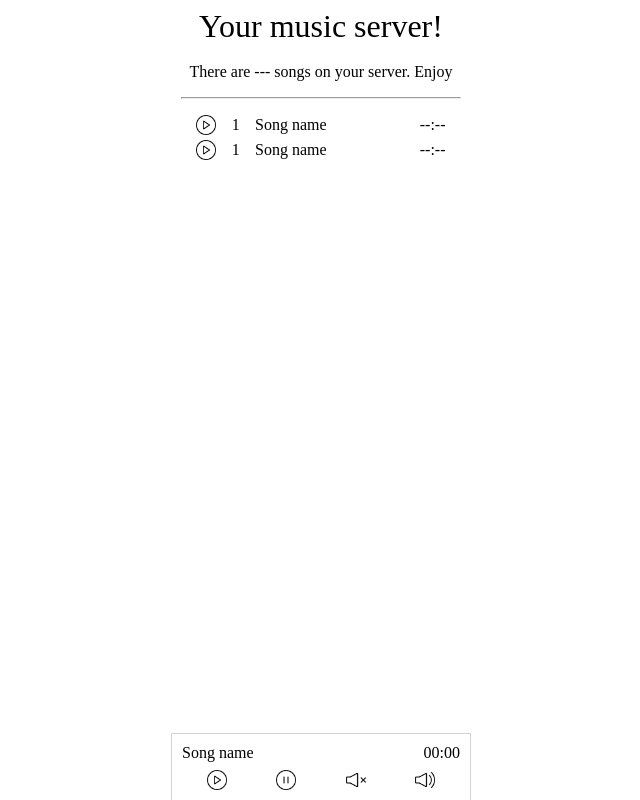
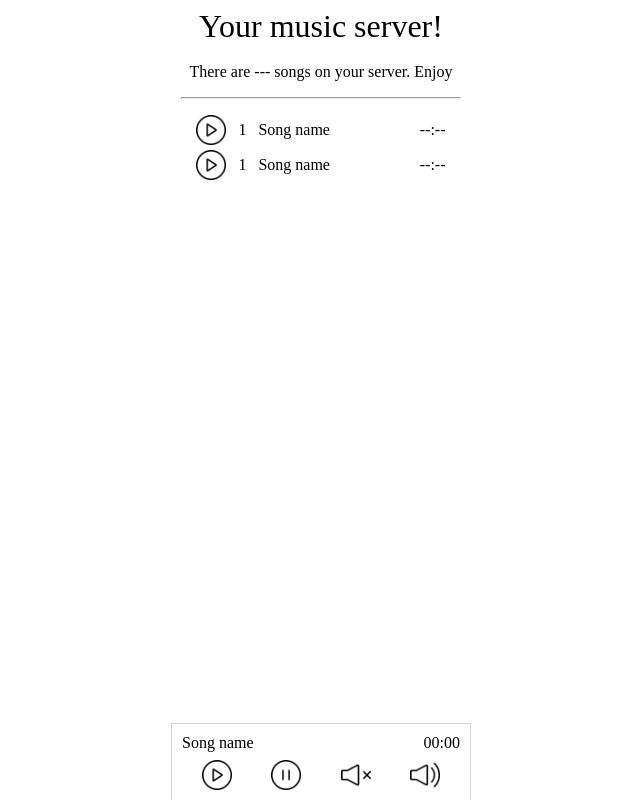
Before and after one commit to roman4i/music-server, a React (Create React App) app: page / in a window 1280 px wide. Shown: the whole page, without its empty margins (319-959 px from the left). Built offline with nearby package versions, Linux system fonts and the light colour scheme.

Commit message:
Changed icons style for mobile and big screen

```diff
--- a/src/components/buttons/PauseButton/PauseButton.jsx
+++ b/src/components/buttons/PauseButton/PauseButton.jsx
@@ -1,12 +1,12 @@
 import React from "react";
 
-import './pause-button-style.css';
+import '../buttons-style.css';
 import playPicture from '../../../icons/pause.png';
 
 // icon author - Bingge Liu
 const PauseButton = () => {
     return(
-        <img className='playBtn' src={playPicture} alt="Play" />
+        <img className='pauseBtn' src={playPicture} alt="Play" />
     )
 }
 
--- a/src/components/buttons/PauseButton/pause-button-style.css
+++ /dev/null
@@ -1,4 +0,0 @@
-.pauseBtn {
-    width: 20px;
-    height: auto;
-}
--- a/src/components/buttons/PlayButton/PlayButton.jsx
+++ b/src/components/buttons/PlayButton/PlayButton.jsx
@@ -1,6 +1,6 @@
 import React from 'react';
 
-import './play-button-style.css';
+import '../buttons-style.css';
 import playPicture from '../../../icons/play.png';
 
 // icon author - Bingge Liu
--- a/src/components/buttons/PlayButton/play-button-style.css
+++ /dev/null
@@ -1,3 +0,0 @@
-.playBtn {
-    width: 20px;
-}
--- a/src/components/buttons/buttons-style.css
+++ b/src/components/buttons/buttons-style.css
@@ -1,9 +1,37 @@
+.playBtn {
+    width: 40px;
+    height: auto;
+}
+
+.pauseBtn {
+    width: 40px;
+    height: auto;
+}
+
 .muteBtn {
-    width: 20px;
+    width: 40px;
     height: auto;
 }
 
 .volumeBtn {
-    width: 20px;
+    width: 40px;
     height: auto;
 }
+
+@media only screen and (min-width: 768px){
+    .playBtn {
+        width: 30px;
+    }
+
+    .pauseBtn {
+        width: 30px;
+    }
+
+    .muteBtn {
+        width: 30px;
+    }
+
+    .volumeBtn {
+        width: 30px;
+    }
+}
```
